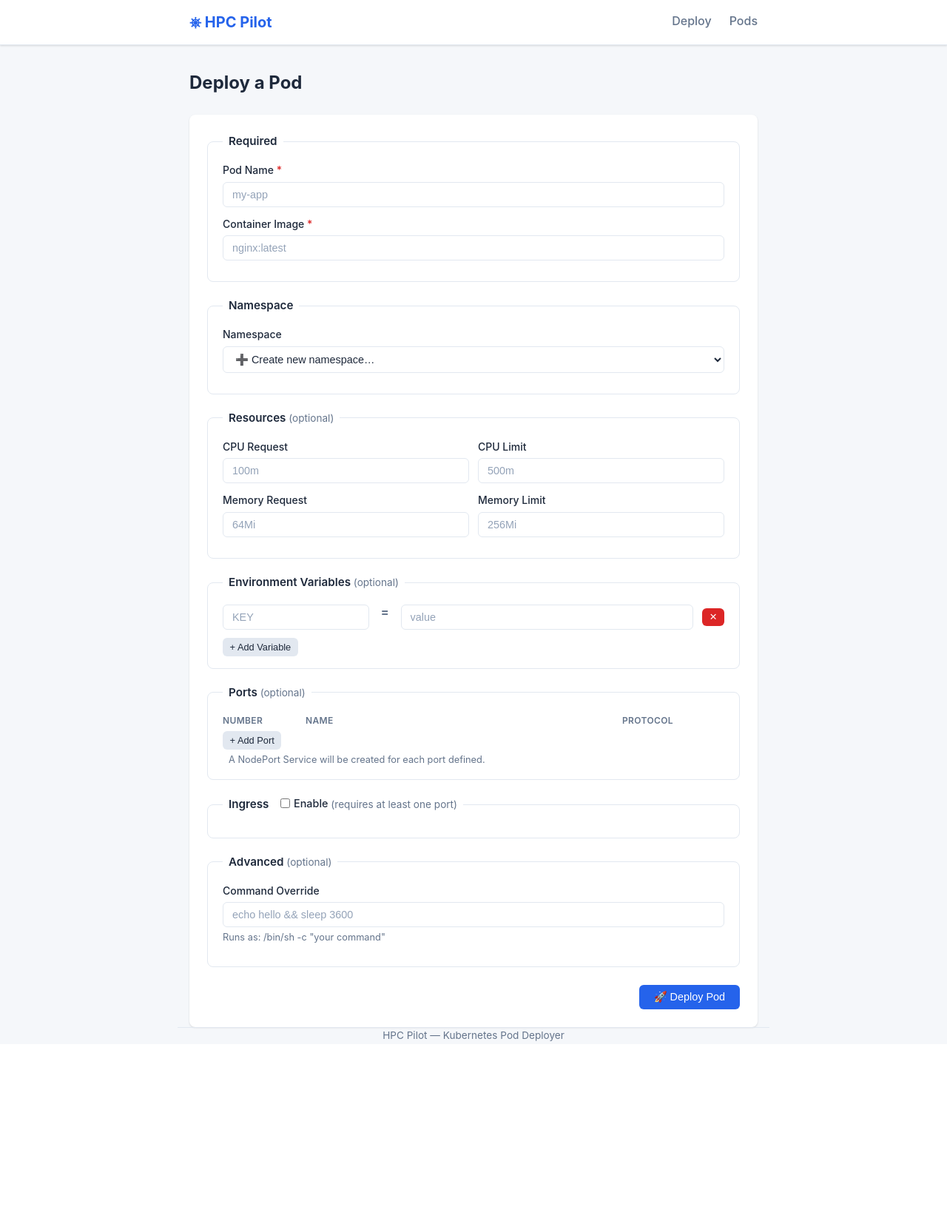
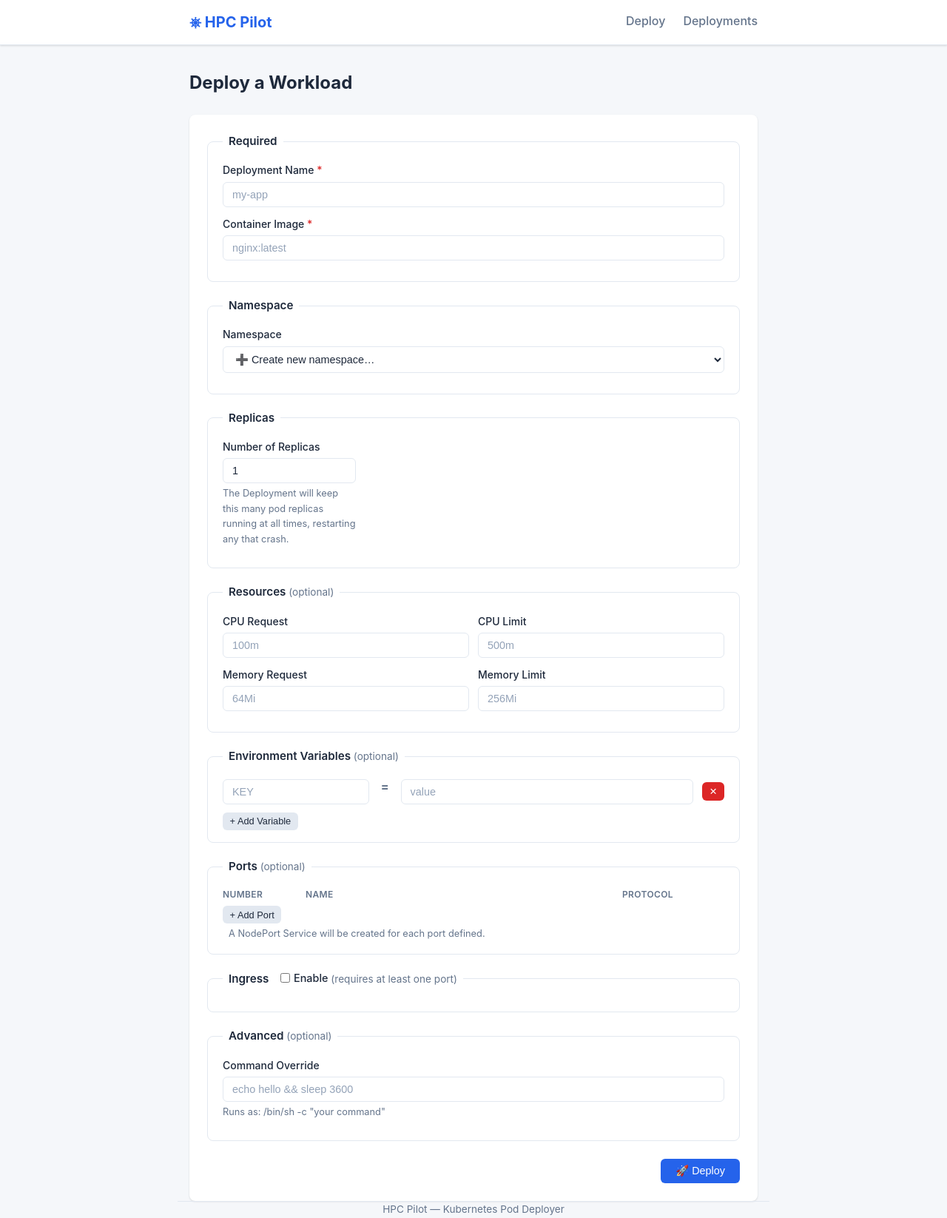
Before and after one commit to chbrandt/hpc_pilot, a Flask app: template webapp/templates/index.html in a window 1280 px wide. Shown: the whole page at 74% size. Before the commit the page ends 1407 px from the top, so only its background shows below. Run offline with Flask 3, Linux system fonts and the light colour scheme; the template is opened without the code that fills it, so the values that code supplies are empty.

Commit message:
create deployments instead of pods

```diff
--- a/webapp/app.py
+++ b/webapp/app.py
@@ -1,7 +1,7 @@
 """
-HPC Pilot - Kubernetes Pod Deployer Web Application
+HPC Pilot - Kubernetes Deployment Web Application
 
-A minimalist Flask web app for deploying pods to a Kubernetes cluster.
+A minimalist Flask web app for deploying workloads to a Kubernetes cluster.
 The app runs outside the cluster and connects via kubeconfig.
 
 Usage:
@@ -46,7 +46,7 @@ def validate_k8s_name(name: str) -> bool:
 
 @app.route("/")
 def index():
-    """Main page with pod deployment form."""
+    """Main page with deployment form."""
     error = None
     namespaces = ["default"]
 
@@ -62,17 +62,27 @@ def index():
 
 @app.route("/deploy", methods=["POST"])
 def deploy():
-    """Handle pod deployment form submission."""
+    """Handle deployment form submission."""
     # Extract form data
-    pod_name = request.form.get("pod_name", "").strip()
+    name = request.form.get("name", "").strip()
     image = request.form.get("image", "").strip()
     namespace = request.form.get("namespace", "default").strip()
     new_namespace = request.form.get("new_namespace", "").strip()
+    replicas_str = request.form.get("replicas", "1").strip()
     cpu_request = request.form.get("cpu_request", "").strip() or None
     cpu_limit = request.form.get("cpu_limit", "").strip() or None
     mem_request = request.form.get("mem_request", "").strip() or None
     mem_limit = request.form.get("mem_limit", "").strip() or None
     command = request.form.get("command", "").strip() or None
+
+    # Parse replicas
+    try:
+        replicas = int(replicas_str)
+        if replicas < 1:
+            raise ValueError
+    except (ValueError, TypeError):
+        flash("Replicas must be a positive integer.", "error")
+        return redirect(url_for("index"))
 
     # Environment variables (from dynamic form fields)
     env_keys = request.form.getlist("env_key")
@@ -128,12 +138,12 @@ def deploy():
         return redirect(url_for("index"))
 
     # Validate required fields
-    if not pod_name:
-        flash("Pod name is required.", "error")
+    if not name:
+        flash("Deployment name is required.", "error")
         return redirect(url_for("index"))
-    if not validate_k8s_name(pod_name):
+    if not validate_k8s_name(name):
         flash(
-            "Invalid pod name. Must be lowercase alphanumeric and hyphens, "
+            "Invalid deployment name. Must be lowercase alphanumeric and hyphens, "
             "start/end with alphanumeric, max 63 characters.",
             "error",
         )
@@ -155,11 +165,12 @@ def deploy():
                 flash(f"Failed to create namespace: {ns_result['error']}", "error")
                 return redirect(url_for("index"))
 
-        # Create the pod
-        result = k8s.create_pod(
-            name=pod_name,
+        # Create the deployment
+        result = k8s.create_deployment(
+            name=name,
             image=image,
             namespace=namespace,
+            replicas=replicas,
             cpu_request=cpu_request,
             cpu_limit=cpu_limit,
             mem_request=mem_request,
@@ -178,54 +189,58 @@ def deploy():
         return redirect(url_for("index"))
 
 
-@app.route("/pods")
-def pods():
-    """List deployed pods."""
+@app.route("/deployments")
+def deployments():
+    """List deployed workloads."""
     namespace = request.args.get("namespace", "__all__")
     error = None
-    pod_list = []
+    deployment_list = []
     namespaces = ["default"]
 
     try:
         k8s = get_k8s_client()
         namespaces = k8s.list_namespaces()
-        pod_list = k8s.list_pods(namespace=namespace)
+        deployment_list = k8s.list_deployments(namespace=namespace)
     except Exception as e:
         error = f"Cannot connect to Kubernetes cluster: {e}"
         logger.error(error)
 
     return render_template(
-        "pods.html",
-        pods=pod_list,
+        "deployments.html",
+        deployments=deployment_list,
         namespaces=namespaces,
         selected_namespace=namespace,
         error=error,
     )
 
 
-@app.route("/pods/<namespace>/<name>/delete", methods=["POST"])
-def delete_pod(namespace, name):
-    """Delete a pod and its associated service."""
+@app.route("/deployments/<namespace>/<name>/delete", methods=["POST"])
+def delete_deployment(namespace, name):
+    """Delete a deployment and its associated service."""
     try:
         k8s = get_k8s_client()
-        result = k8s.delete_pod(name=name, namespace=namespace)
-        if result["pod"] and result["pod"]["success"]:
-            flash(f"Pod '{name}' deleted successfully.", "success")
+        result = k8s.delete_deployment(name=name, namespace=namespace)
+        if result["deployment"] and result["deployment"]["success"]:
+            flash(f"Deployment '{name}' deleted successfully.", "success")
         else:
-            error = result["pod"]["error"] if result["pod"] else "Unknown error"
-            flash(f"Failed to delete pod: {error}", "error")
+            error = (
+                result["deployment"]["error"]
+                if result["deployment"]
+                else "Unknown error"
+            )
+            flash(f"Failed to delete deployment: {error}", "error")
     except Exception as e:
         flash(f"Error: {e}", "error")
 
-    return redirect(url_for("pods"))
+    return redirect(url_for("deployments"))
 
 
-@app.route("/pods/<namespace>/<name>/status")
-def pod_status(namespace, name):
-    """Get pod status as JSON (for AJAX refresh)."""
+@app.route("/deployments/<namespace>/<name>/status")
+def deployment_status(namespace, name):
+    """Get deployment status as JSON (for AJAX refresh)."""
     try:
         k8s = get_k8s_client()
-        status = k8s.get_pod_status(name=name, namespace=namespace)
+        status = k8s.get_deployment_status(name=name, namespace=namespace)
         return json.dumps(status), 200, {"Content-Type": "application/json"}
     except Exception as e:
         return json.dumps({"error": str(e)}), 500, {"Content-Type": "application/json"}
--- a/webapp/static/style.css
+++ b/webapp/static/style.css
@@ -414,6 +414,16 @@ legend {
     color: #475569;
 }
 
+.badge-available {
+    background: #dcfce7;
+    color: #166534;
+}
+
+.badge-progressing {
+    background: #fef9c3;
+    color: #854d0e;
+}
+
 /* ── Port form columns ─────────────────────────────────────────────── */
 .port-header {
     font-size: 0.75rem;
--- a/webapp/templates/base.html
+++ b/webapp/templates/base.html
@@ -12,7 +12,7 @@
             <a href="{{ url_for('index') }}" class="nav-brand">⎈ HPC Pilot</a>
             <div class="nav-links">
                 <a href="{{ url_for('index') }}" class="{% if request.endpoint == 'index' %}active{% endif %}">Deploy</a>
-                <a href="{{ url_for('pods') }}" class="{% if request.endpoint == 'pods' %}active{% endif %}">Pods</a>
+                <a href="{{ url_for('deployments') }}" class="{% if request.endpoint == 'deployments' %}active{% endif %}">Deployments</a>
             </div>
         </div>
     </nav>
--- a/webapp/templates/index.html
+++ b/webapp/templates/index.html
@@ -1,9 +1,9 @@
 {% extends "base.html" %}
 
-{% block title %}Deploy Pod — HPC Pilot{% endblock %}
+{% block title %}Deploy — HPC Pilot{% endblock %}
 
 {% block content %}
-<h1>Deploy a Pod</h1>
+<h1>Deploy a Workload</h1>
 
 {% if error %}
     <div class="alert alert-error">{{ error }}</div>
@@ -16,8 +16,8 @@
         <legend>Required</legend>
 
         <div class="form-group">
-            <label for="pod_name">Pod Name <span class="required">*</span></label>
-            <input type="text" id="pod_name" name="pod_name" required
+            <label for="name">Deployment Name <span class="required">*</span></label>
+            <input type="text" id="name" name="name" required
                    placeholder="my-app"
                    pattern="[a-z0-9]([a-z0-9\-]{0,61}[a-z0-9])?"
                    title="Lowercase alphanumeric and hyphens, max 63 chars">
@@ -50,6 +50,22 @@
                    placeholder="my-namespace"
                    pattern="[a-z0-9]([a-z0-9\-]{0,61}[a-z0-9])?"
                    title="Lowercase alphanumeric and hyphens, max 63 chars">
+        </div>
+    </fieldset>
+
+    <!-- Replicas -->
+    <fieldset>
+        <legend>Replicas</legend>
+
+        <div class="form-group" style="max-width: 180px;">
+            <label for="replicas">Number of Replicas</label>
+            <input type="number" id="replicas" name="replicas"
+                   value="1" min="1" max="100"
+                   title="How many pod replicas to keep running">
+            <span class="help-text">
+                The Deployment will keep this many pod replicas running at all times,
+                restarting any that crash.
+            </span>
         </div>
     </fieldset>
 
@@ -180,7 +196,7 @@
     </fieldset>
 
     <div class="form-actions">
-        <button type="submit" class="btn btn-primary">🚀 Deploy Pod</button>
+        <button type="submit" class="btn btn-primary">🚀 Deploy</button>
     </div>
 </form>
 {% endblock %}
```
Also changed, not shown: webapp/k8s_client.py (+117 -76 lines), webapp/templates/status.html (+29 -16 lines).
